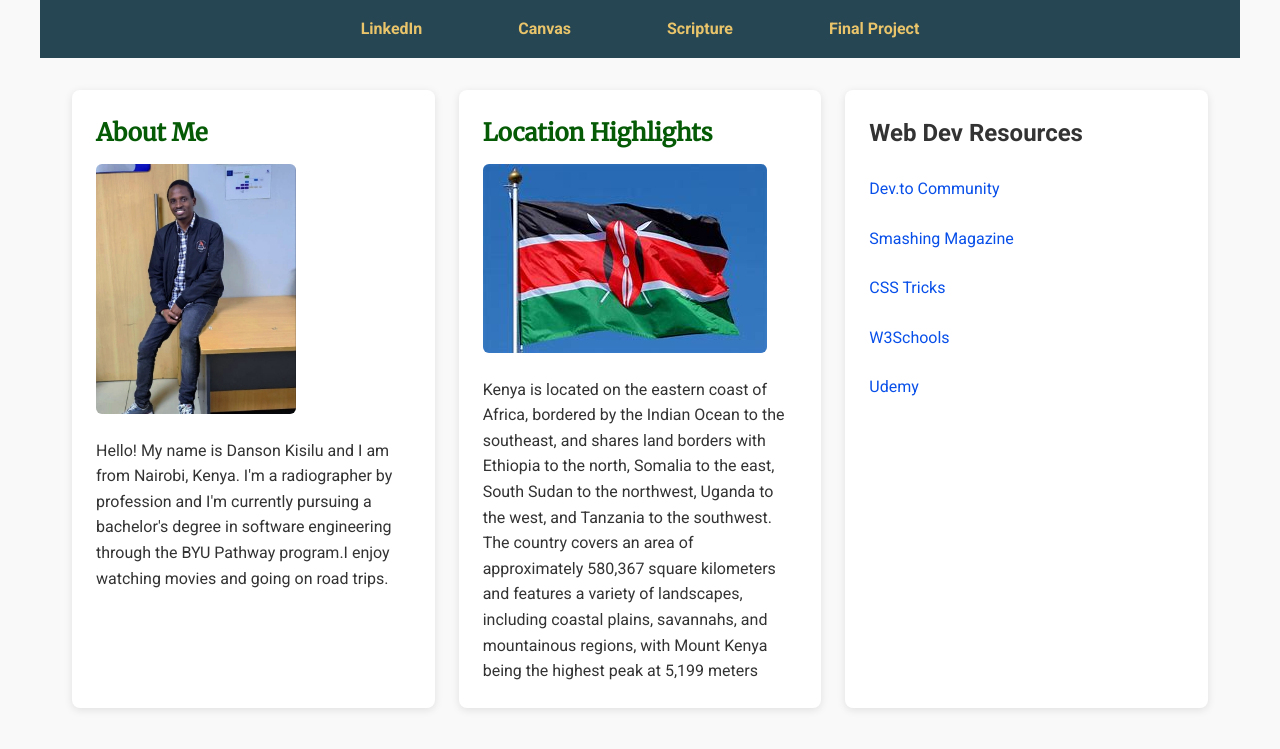
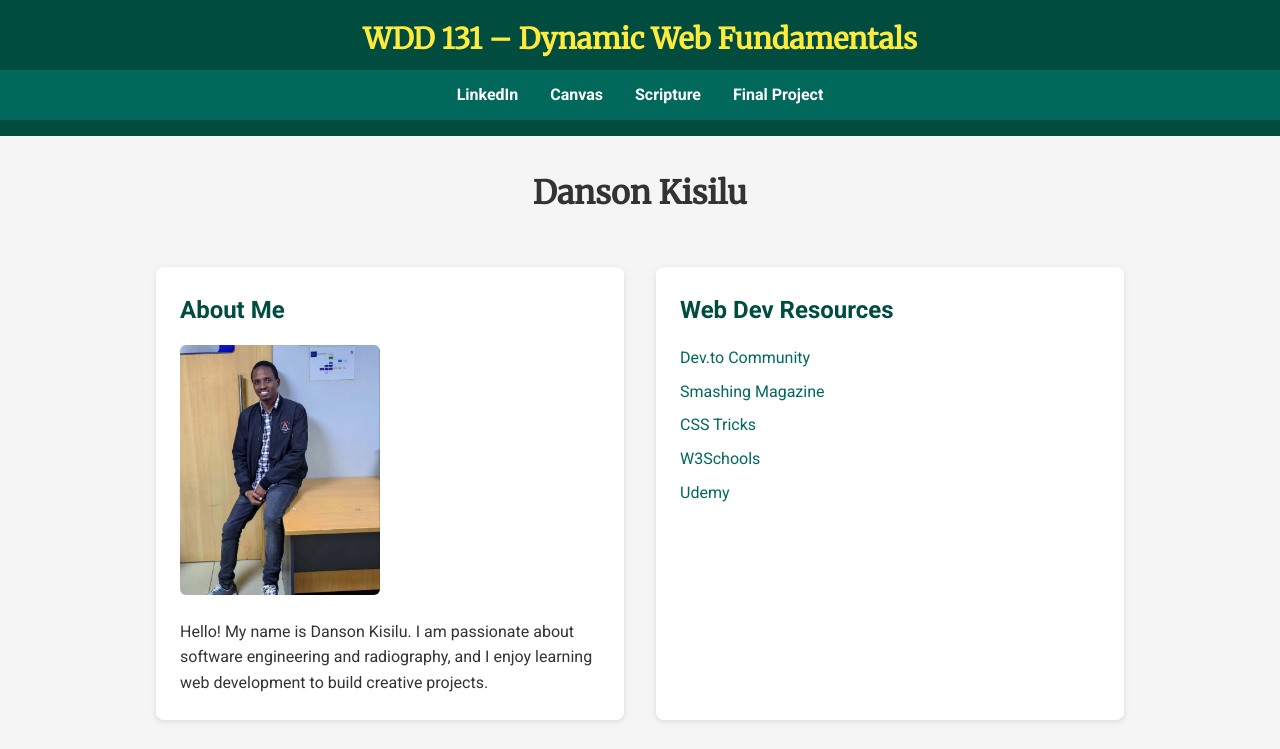
Before and after one commit to Danson-kisilu/wdd131, a plain HTML site: page index.html in a window 1280 px wide. Shown: the top 749 px of the page. Drawn offline with Linux system fonts and the light colour scheme.

Commit message:
Updated index.html and base.css

```diff
--- a/index.html
+++ b/index.html
@@ -1,60 +1,59 @@
 <!DOCTYPE html>
 <html lang="en-US">
-
 <head>
   <meta charset="UTF-8">
   <meta name="viewport" content="width=device-width, initial-scale=1">
-  <meta name="description" content="WDD 131  Dynamic Web Fundamentals | Danson Kisilu | Course Landing Page">
+  <meta name="description" content="WDD 131 – Dynamic Web Fundamentals | Danson Kisilu | Course Landing Page">
   <meta name="author" content="Danson Kisilu">
-  <title>WDD 131 Dynamic Web Fundamentals Danson KIisilu</title>
+  <title>WDD 131 – Dynamic Web Fundamentals – Danson Kisilu</title>
 
+  <!-- Google Fonts -->
   <link rel="preconnect" href="https://fonts.googleapis.com">
   <link rel="preconnect" href="https://fonts.gstatic.com" crossorigin>
-  <link href="https://fonts.googleapis.com/css2?family=Roboto:wght@400;700&family=Merriweather&display=swap"
-    rel="stylesheet">
+  <link href="https://fonts.googleapis.com/css2?family=Roboto:wght@400;700&family=Merriweather&display=swap" rel="stylesheet">
 
+  <!-- Styles -->
   <link rel="stylesheet" href="styles/base.css">
+
+  <!-- JS -->
   <script src="scripts/getdates.js" defer></script>
 </head>
 
 <body>
   <header>
+    <span id="course-title">WDD 131 – Dynamic Web Fundamentals</span>
     <nav>
-      <a href="https://www.bing.com/ck/a?!&&p=3aa9d4cd7b8fac5ff0bafa8dd024b35bbbc0851e3ac5e8bf8132d8ba226266d9JmltdHM9MTc1NzcyMTYwMA&ptn=3&ver=2&hsh=4&fclid=15c90035-a178-61d6-16dc-162aa0fa60e2&psq=DANON+KISILU&u=a1aHR0cHM6Ly9rZS5saW5rZWRpbi5jb20vaW4vZGFuc29uLWtpc2lsdS02NTEyYTIzMDE">LinkedIn</a>
-      <a href="https://byupw.instructure.com/.">Canvas</a>
-      <a href="https://www.churchofjesuschrist.org/study/scriptures/tg/mind?lang=eng">Scripture</a>
+      <a href="#">LinkedIn</a>
+      <a href="https://byupw.instructure.com/">Canvas</a>
+      <a href="https://www.churchofjesuschrist.org/study/scriptures">Scripture</a>
       <a href="#">Final Project</a>
     </nav>
   </header>
 
   <main>
+    <h1>Danson Kisilu</h1>
+
     <section class="card">
       <h2>About Me</h2>
       <img src="images/profile.jpg" alt="Photo of Danson Kisilu">
-      <p>Hello! My name is Danson Kisilu and I am from Nairobi, Kenya. I'm a radiographer by profession and I'm
-        currently pursuing a bachelor's degree in software engineering through the BYU Pathway program.I enjoy watching
-        movies and going on road trips.</p>
+      <p>Hello! My name is Danson Kisilu. I am passionate about software engineering and radiography, and I enjoy learning web development to build creative projects.</p>
+    </section>
+
+    <section class="card">
+      <h2>Web Dev Resources</h2>
+      <ul>
+        <li><a href="https://dev.to/">Dev.to Community</a></li>
+        <li><a href="https://www.smashingmagazine.com/">Smashing Magazine</a></li>
+        <li><a href="https://css-tricks.com/">CSS Tricks</a></li>
+        <li><a href="https://www.w3schools.com/">W3Schools</a></li>
+        <li><a href="https://www.udemy.com/">Udemy</a></li>
+      </ul>
     </section>
 
     <section class="card">
       <h2>Location Highlights</h2>
       <img src="images/flag.jpg" alt="Flag of Kenya">
-      <p>Kenya is located on the eastern coast of Africa, bordered by the Indian Ocean to the southeast, and shares land
-        borders with Ethiopia to the north, Somalia to the east, South Sudan to the northwest, Uganda to the west, and
-        Tanzania to the southwest. The country covers an area of approximately 580,367 square kilometers and features a
-        variety of landscapes, including coastal plains, savannahs, and mountainous regions, with Mount Kenya being the
-        highest peak at 5,199 meters</p>
-    </section>
-
-    <section class="resources">
-      <h2>Web Dev Resources</h2>
-      <ul>
-        <li><a href="#">Dev.to Community</a></li>
-        <li><a href="#">Smashing Magazine</a></li>
-        <li><a href="#">CSS Tricks</a></li>
-        <li><a href="#">W3Schools</a></li>
-        <li><a href="#">Udemy</a></li>
-      </ul>
+      <p>Kenya is located in East Africa and is known for its diverse landscapes including savannahs, mountains, and the Great Rift Valley. Mount Kenya, at 5,199 meters, is the second-highest peak in Africa.</p>
     </section>
   </main>
 
@@ -63,5 +62,4 @@
     <p id="lastModified"></p>
   </footer>
 </body>
-
 </html>
--- a/styles/base.css
+++ b/styles/base.css
@@ -1,116 +1,117 @@
-/* Reset */
+/* ===== Reset ===== */
 * {
   margin: 0;
   padding: 0;
   box-sizing: border-box;
 }
 
-/* Body styling */
+/* ===== Base Styling ===== */
 body {
-  font-family: "Roboto", Arial, sans-serif;
+  font-family: 'Roboto', Arial, sans-serif;
   line-height: 1.6;
-  background-color: #f9f9f9;
+  background: #f5f5f5;
   color: #333;
-  max-width: 1200px;
-  margin: 0 auto;
 }
 
-/* Header */
+/* ===== Header & Navigation ===== */
 header {
-  background-color: #264653;
-  color: #fff;
-  padding: 1rem;
+  background-color: #004d40;   /* Dark green */
+  color: white;
+  padding: 1rem 0;
   text-align: center;
 }
 
 #course-title {
   display: block;
-  font-size: 1.5rem;
-  font-weight: bold;
+  font-size: 1.8rem;
+  font-weight: 700;
   margin-bottom: 0.5rem;
-  font-family: "Merriweather", serif;
+  color: #ffeb3b; /* Yellow highlight */
+  font-family: 'Merriweather', serif;
 }
 
-/* Navigation */
 nav {
   display: flex;
   justify-content: center;
-  gap: 6rem;
+  gap: 2rem;
+  background-color: #00695c; /* Lighter green */
+  padding: 0.75rem 0;
 }
 
 nav a {
-  color: #e9c46a;
+  color: white;
+  font-weight: bold;
   text-decoration: none;
-  font-weight: bold;
+  transition: color 0.3s ease, border-bottom 0.3s ease;
 }
 
 nav a:hover {
-  color: #f4a261;
-  text-decoration: underline;
+  color: #ffeb3b;
+  border-bottom: 2px solid #ffeb3b;
+  padding-bottom: 0.2rem;
 }
 
-/* Main layout */
+/* ===== Main Content ===== */
 main {
+  max-width: 1000px;
+  margin: 2rem auto;
   display: grid;
-  grid-template-columns: repeat(auto-fit, minmax(300px, 1fr));
-  gap: 1.5rem;
-  padding: 2rem;
+  grid-template-columns: 1fr 1fr;
+  gap: 2rem;
+  padding: 0 1rem;
 }
 
-/* Card layout */
+main h1 {
+  grid-column: 1 / -1;
+  text-align: center;
+  font-family: 'Merriweather', serif;
+  font-size: 2rem;
+  margin-bottom: 1rem;
+}
+
+/* Cards */
 .card {
-  background: #fff;
+  background: white;
   border-radius: 8px;
   padding: 1.5rem;
-  box-shadow: 0 2px 8px rgba(0, 0, 0, 0.1);
+  box-shadow: 0 2px 6px rgba(0,0,0,0.1);
+}
+
+.card h2 {
+  margin-bottom: 1rem;
+  color: #004d40;
 }
 
 .card img {
   max-width: 100%;
-  height: auto;
   border-radius: 6px;
   margin-bottom: 1rem;
 }
 
-.card h2 {
-  color: #055a05;
-  margin-bottom: 0.75rem;
-  font-family: "Merriweather", serif;
+.card ul {
+  list-style: none;
+  padding: 0;
 }
 
-/* Resources */
-.resources ul {
-  list-style: none;
-  padding-left: 0;
+.card ul li {
+  margin-bottom: 0.5rem;
 }
 
-.resources li {
-  margin: 1.5rem 0;
-}
-
-.resources a {
-  color: #084fe9;
+.card ul li a {
+  color: #00695c;
   text-decoration: none;
   font-weight: 500;
 }
 
-.resources {
-  background: #fff;
-  border-radius: 8px;
-  padding: 1.5rem;
-  box-shadow: 0 2px 8px rgba(0, 0, 0, 0.1);
-}
-
-.resources a:hover {
-  color: #e76f51;
+.card ul li a:hover {
   text-decoration: underline;
 }
 
-/* Footer */
+/* ===== Footer ===== */
 footer {
+  background: #004d40;
+  color: white;
   text-align: center;
-  background-color: #264653;
-  color: white;
   padding: 1rem;
   margin-top: 2rem;
   font-size: 0.9rem;
```
